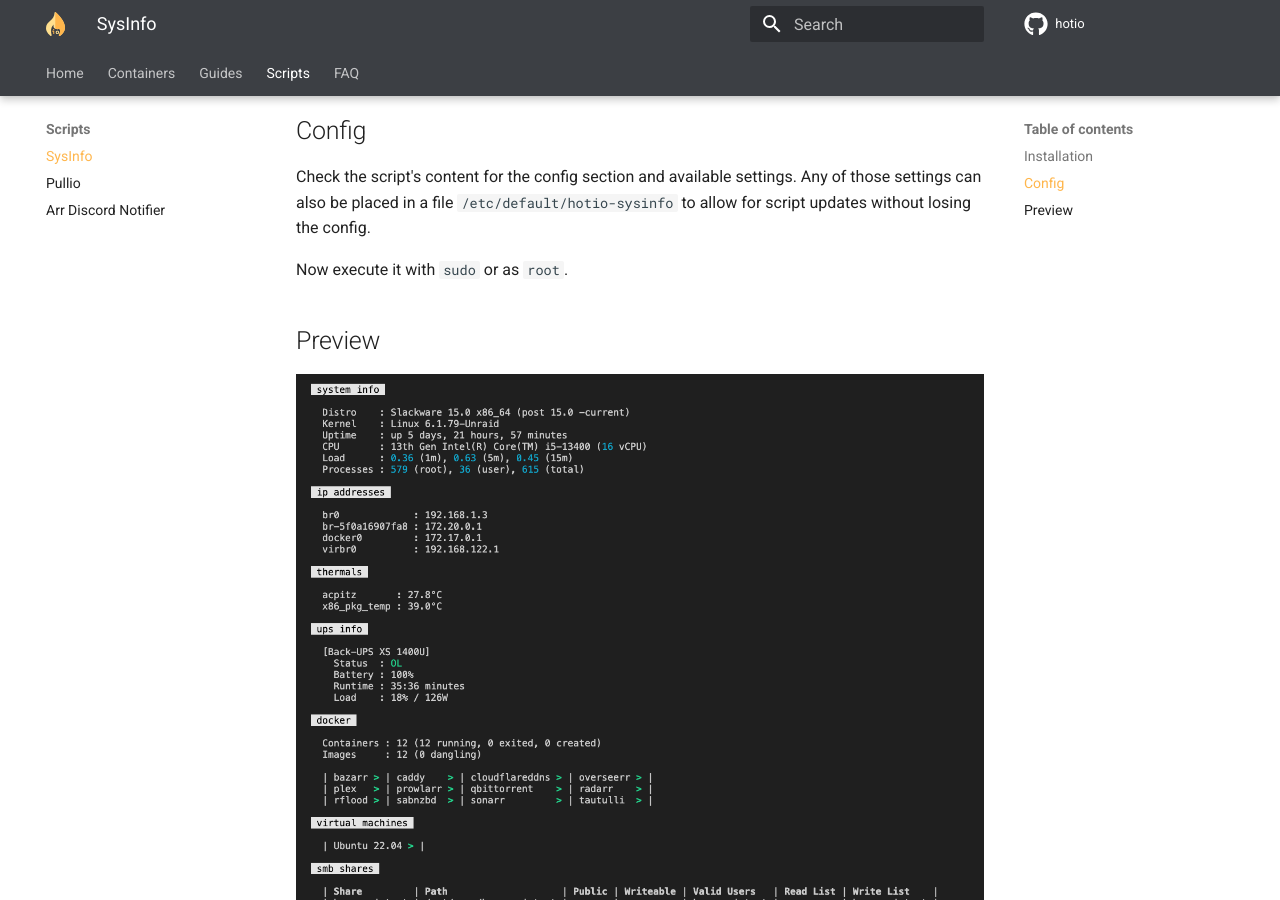
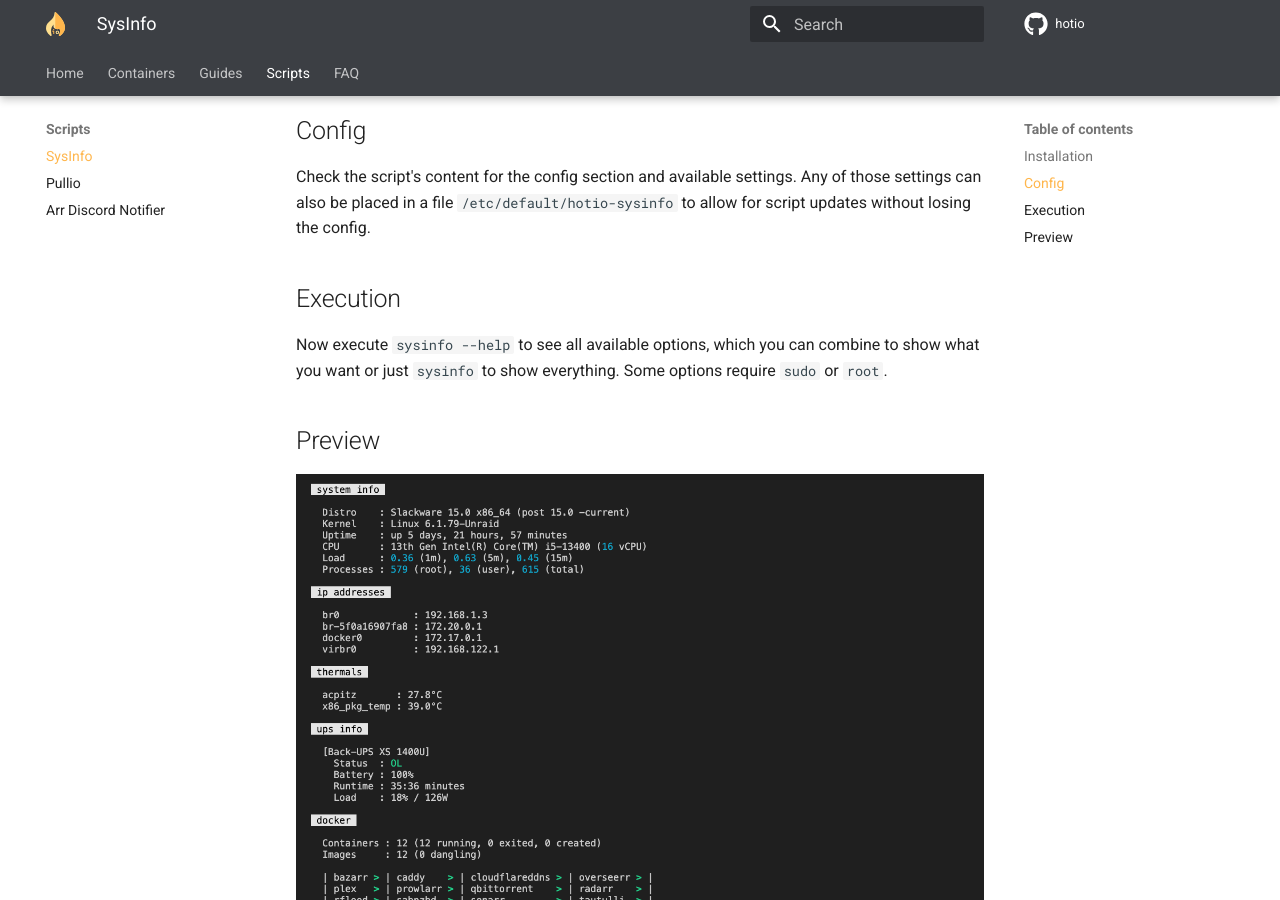
Before and after one commit to hotio/website, an MkDocs documentation site: the page built from docs/scripts/sysinfo.md, in a window 1280 px wide and 900 px high, scrolled down 850 px. Built offline with MkDocs 1.6.1 and Material for MkDocs 9.7.7, drawn with Linux system fonts in a browser that asks for light colours.

Commit message:
update sysinfo

```diff
--- a/docs/scripts/sysinfo.md
+++ b/docs/scripts/sysinfo.md
@@ -28,7 +28,9 @@
 
 Check the script's content for the config section and available settings. Any of those settings can also be placed in a file `/etc/default/hotio-sysinfo` to allow for script updates without losing the config.
 
-Now execute it with `sudo` or as `root`.
+## Execution
+
+Now execute `sysinfo --help` to see all available options, which you can combine to show what you want or just `sysinfo` to show everything. Some options require `sudo` or `root`.
 
 ## Preview
 
```
